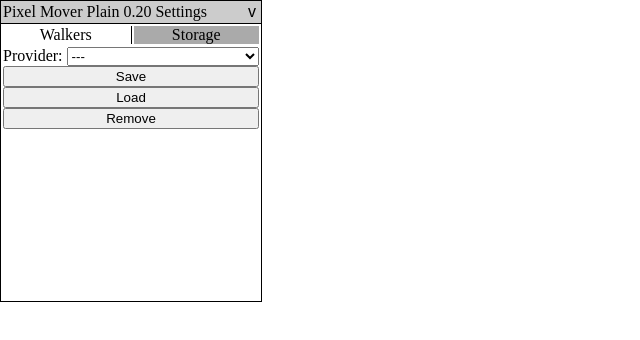
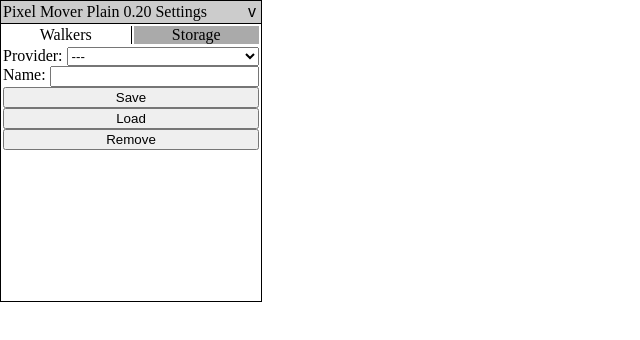
Before and after one commit to boesi/pm-client-vanilla, a plain HTML site: page app/index.html in a window 1280 px wide. Both pictures are taken after a click on the element "Storage". Shown: the whole page, without its empty margins (0-640 px from the left). Drawn offline with Linux system fonts and the light colour scheme.

Commit message:
Introduce storage/SelectorName

```diff
--- /dev/null
+++ b/app/modules/storage/selector-name.mjs
@@ -0,0 +1,22 @@
+class StorageSelectorName {
+	#content = document.createRange().createContextualFragment(`
+		<label for="input-storage-selector-name">
+			Name:
+			<input id="input-storage-selector-name"/>
+		</label>
+	`);
+
+	constructor() {
+		let input = this.#content.querySelector('#input-storage-selector-name');
+	}
+
+	get content() {
+		return this.#content;
+	}
+
+	setNames(names) {
+		console.log('===> storage/selector-name.setNames', {names});
+	}
+}
+
+export default StorageSelectorName;
--- a/app/modules/storage/settings.mjs
+++ b/app/modules/storage/settings.mjs
@@ -1,4 +1,5 @@
 import Selector from './selector.mjs';
+import SelectorName from './selector-name.mjs';
 import PxMessage from '/modules/components/px-message.mjs';
 import PxButton from '/modules/components/px-button.mjs';
 import StorageData from './data.mjs';
@@ -67,6 +68,7 @@ class StorageSettings {
 		</div>
 	`).firstElementChild;
 	#selector = new Selector();
+	#selectorName = new SelectorName();
 	#boardData = null;
 	#message = new PxMessage();
 	#btnSave = new PxButton('Save', this.#save);
@@ -76,6 +78,7 @@ class StorageSettings {
 	constructor(boardData) {
 		this.#boardData = boardData;
 		this.#wndSetting.append(this.#selector.content);
+		this.#wndSetting.append(this.#selectorName.content);
 		this.#wndSetting.append(this.#btnSave.content);
 		this.#wndSetting.append(this.#btnLoad.content);
 		this.#wndSetting.append(this.#btnRemove.content);
--- a/app/styles/style.css
+++ b/app/styles/style.css
@@ -44,7 +44,7 @@ body {
 	display: flex;
 	flex-direction: row;
 }
-.settings label > select {
+.settings label > :is(select, input) {
 	margin-left: 0.25rem;
 	flex: 1 1 auto;
 }
```
